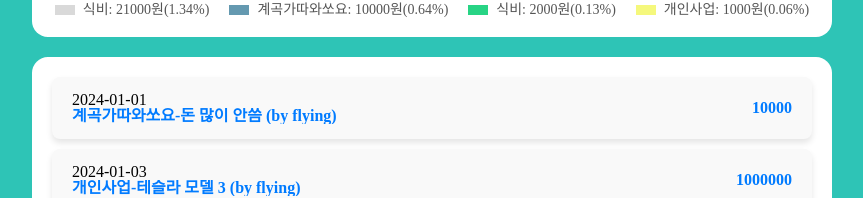
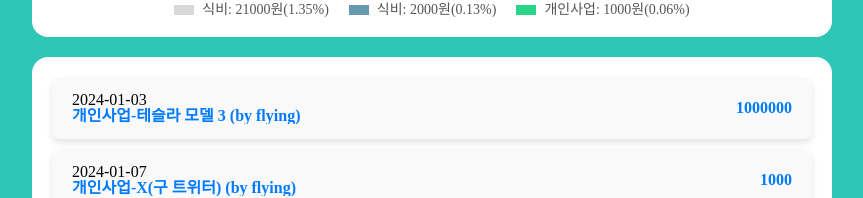
Before and after one commit to munyeol-Yoon/account-book-auth, a React (Vite) app: page / in a window 1280 px wide. Shown: the part 525-723 px from the top of the page, without its empty margins (208-1071 px from the left). Built offline with nearby package versions, Linux system fonts and the light colour scheme; no server answers; data requests are answered from the project's data file; sample sign-in values are in the browser's storage.

Commit message:
refactor: update account detail delete

```diff
--- a/db.json
+++ b/db.json
@@ -89,16 +89,6 @@
       "amount": "1000",
       "content": "삼각김밥",
       "createdAt": "2024-06-13"
-    },
-    {
-      "id": "7991",
-      "userId": "flying",
-      "accountId": "7991",
-      "date": "2024-01-01",
-      "item": "계곡가따와쏘요",
-      "amount": "10000",
-      "content": "돈 많이 안씀",
-      "createdAt": "2024-06-13"
     }
   ]
 }
--- a/src/components/DetailPage/DetailFormComponent.tsx
+++ b/src/components/DetailPage/DetailFormComponent.tsx
@@ -1,10 +1,8 @@
-import { useMutation, useQuery, useQueryClient } from "@tanstack/react-query";
-import { useDispatch } from "react-redux";
+import { useMutation, useQuery } from "@tanstack/react-query";
 import { useNavigate, useParams } from "react-router-dom";
 import styled from "styled-components";
 import api from "../../api/api";
 import useFormInputs from "../../hooks/useInputs";
-import { deleteAccount } from "../../redux/slices/accountBook.slice";
 
 function DetailFormComponent() {
   const initialValue = {
@@ -14,19 +12,10 @@
     content: "",
   };
 
-  // const accountBook = useSelector(
-  //   (state: RootState) => state.accountBook.accountBook
-  // );
-  const queryClient = useQueryClient();
-  const dispatch = useDispatch();
-
-  const { inputs, dateRef, handleOnChange, setInputs } =
-    useFormInputs(initialValue);
+  const { inputs, dateRef, handleOnChange } = useFormInputs(initialValue);
   const params = useParams<{ accountId: string }>();
   const accountId = params.accountId;
   const navigate = useNavigate();
-
-  console.log(accountId);
 
   const { data: accountBook, isLoading } = useQuery({
     queryKey: ["accountBook"],
@@ -40,6 +29,10 @@
 
   const { mutateAsync: updateAccount } = useMutation({
     mutationFn: (data) => api.accountBook.updateAccount(data),
+  });
+
+  const { mutateAsync: deleteAccount } = useMutation({
+    mutationFn: (id) => api.accountBook.deleteAccount(id),
   });
 
   const { date, item, amount, content } = inputs;
@@ -61,8 +54,6 @@
         content,
       };
 
-      console.log(accountId);
-
       await updateAccount(newAccount);
 
       navigate("/");
@@ -72,12 +63,17 @@
     }
   };
 
-  const handleDelete = () => {
+  const handleDelete = async () => {
     const isDelete = confirm("정말로 이 지출 할목을 삭제하시겠습니까?");
     if (!isDelete) return;
 
-    dispatch(deleteAccount(params.accountId));
-    navigate("/");
+    try {
+      await deleteAccount(accountId);
+      navigate("/");
+    } catch (err) {
+      console.error(err);
+      alert("삭제에 실패했습니다.");
+    }
   };
 
   const handleGoBack = () => {
```
